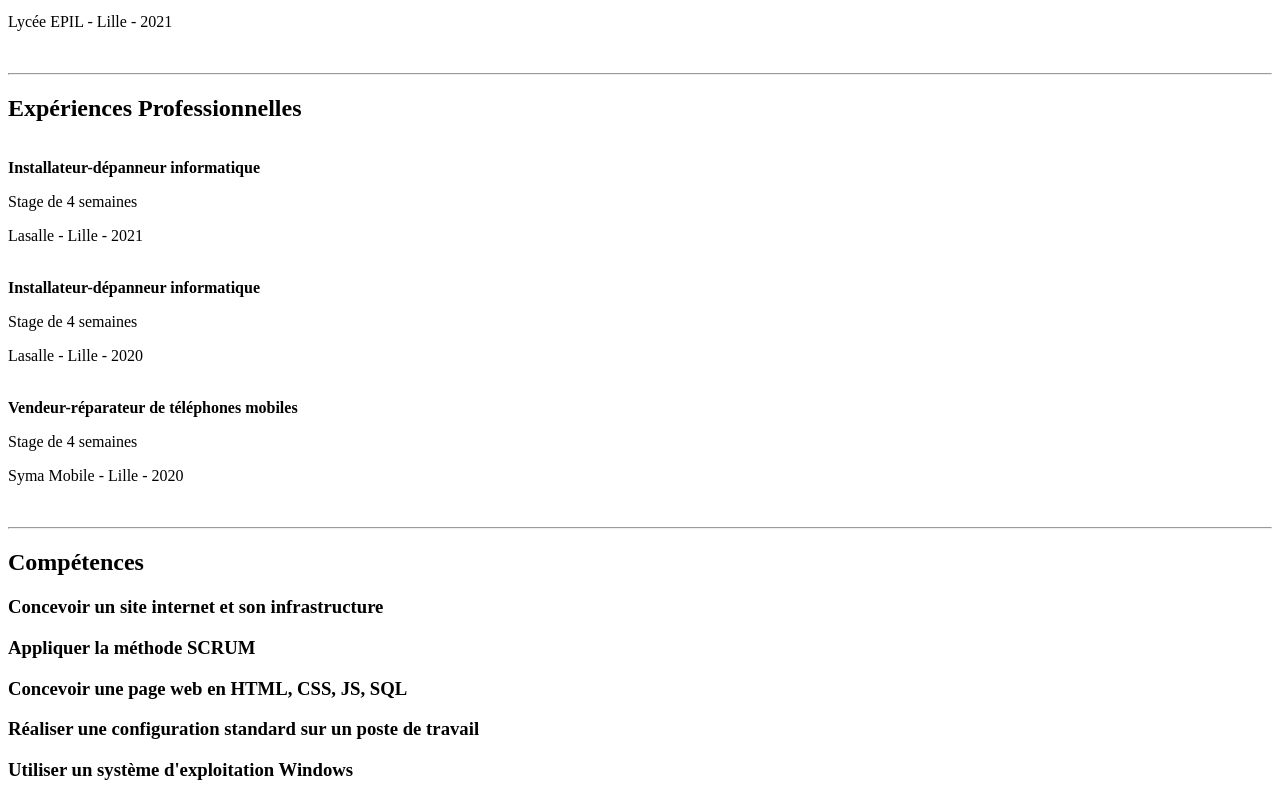
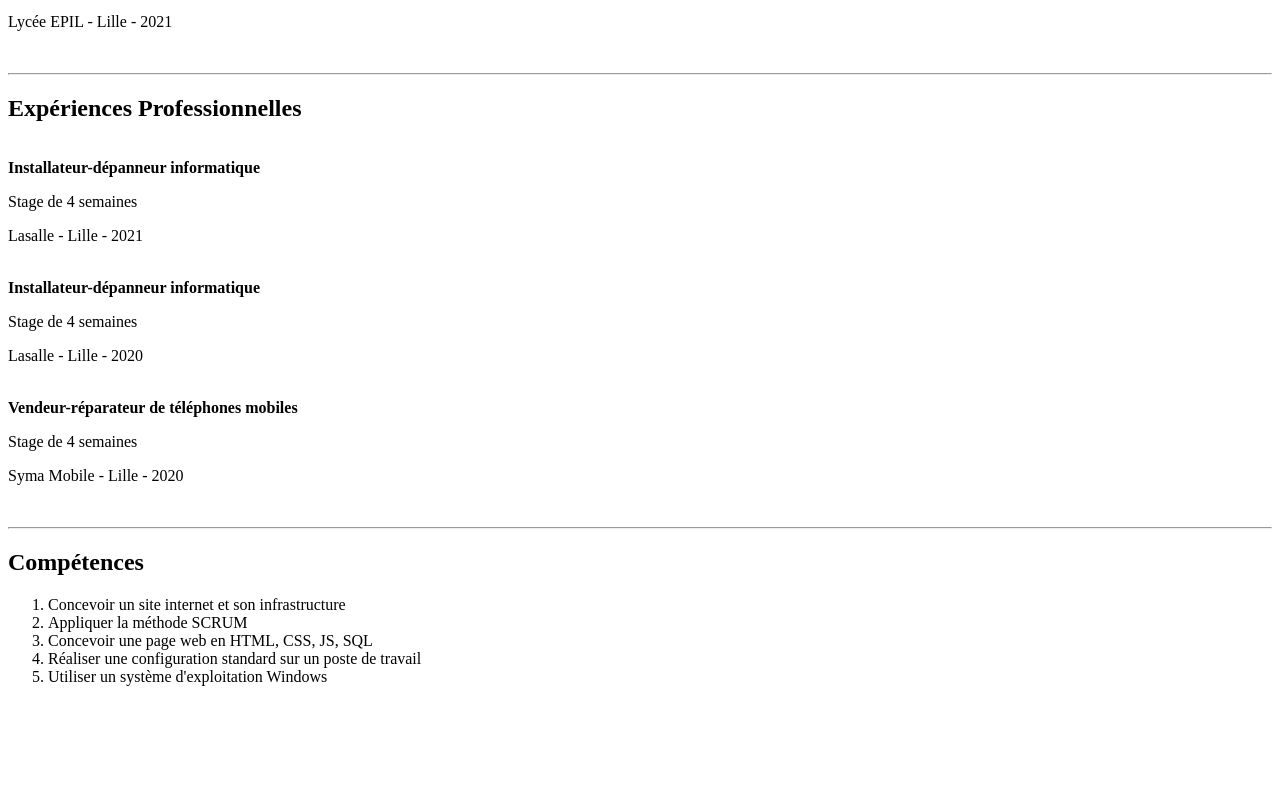
Before and after one commit to Furendori/cv-simplon, a plain HTML site: page index.html in a window 1280 px wide. Shown: the part 1327-2127 px from the top of the page. After the commit the page ends 2029 px from the top, so only its background shows below. Drawn offline with Linux system fonts and the light colour scheme.

Commit message:
Liste Compétences

```diff
--- a/index.html
+++ b/index.html
@@ -100,15 +100,13 @@
 
     <h2>Compétences</h2>
 
-    <h3>Concevoir un site internet et son infrastructure</h3>
-
-    <h3>Appliquer la méthode SCRUM</h3>
-
-    <h3>Concevoir une page web en HTML, CSS, JS, SQL</h3>
-
-    <h3>Réaliser une configuration standard sur un poste de travail</h3>
-
-    <h3>Utiliser un système d'exploitation Windows</h3>
+    <ol>
+        <li>Concevoir un site internet et son infrastructure</li>
+        <li>Appliquer la méthode SCRUM</li>
+        <li>Concevoir une page web en HTML, CSS, JS, SQL</li>
+        <li>Réaliser une configuration standard sur un poste de travail</li>
+        <li>Utiliser un système d'exploitation Windows</li>
+    </ol>
 
 </body>
 </html>
```
